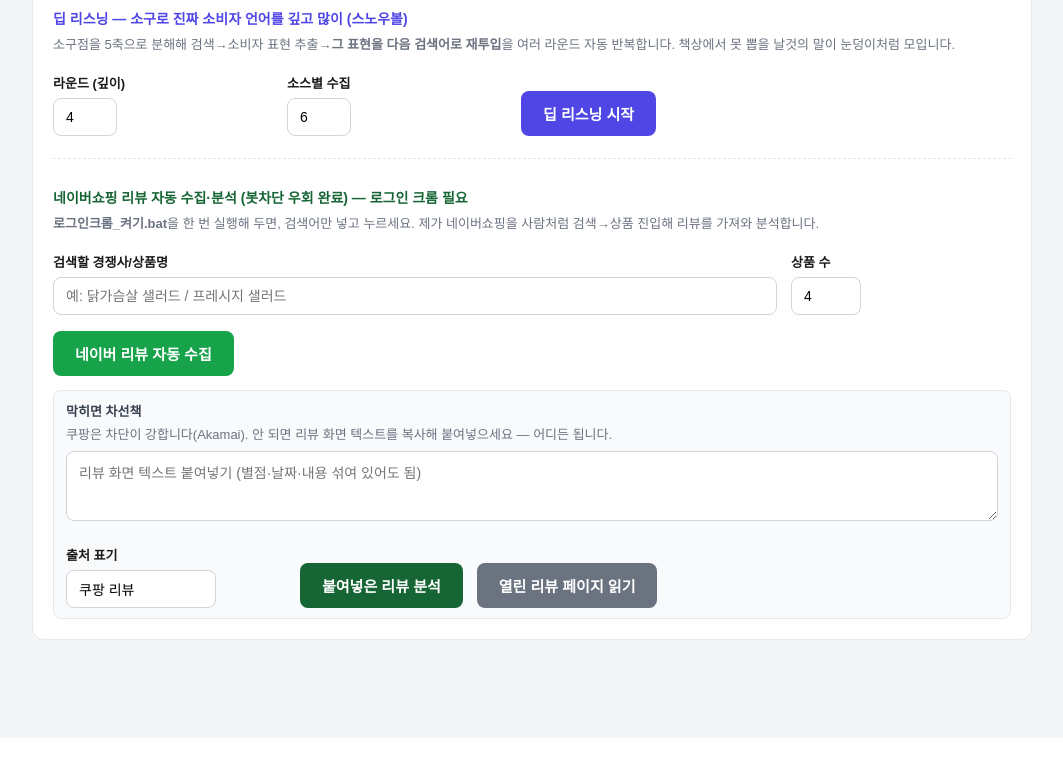
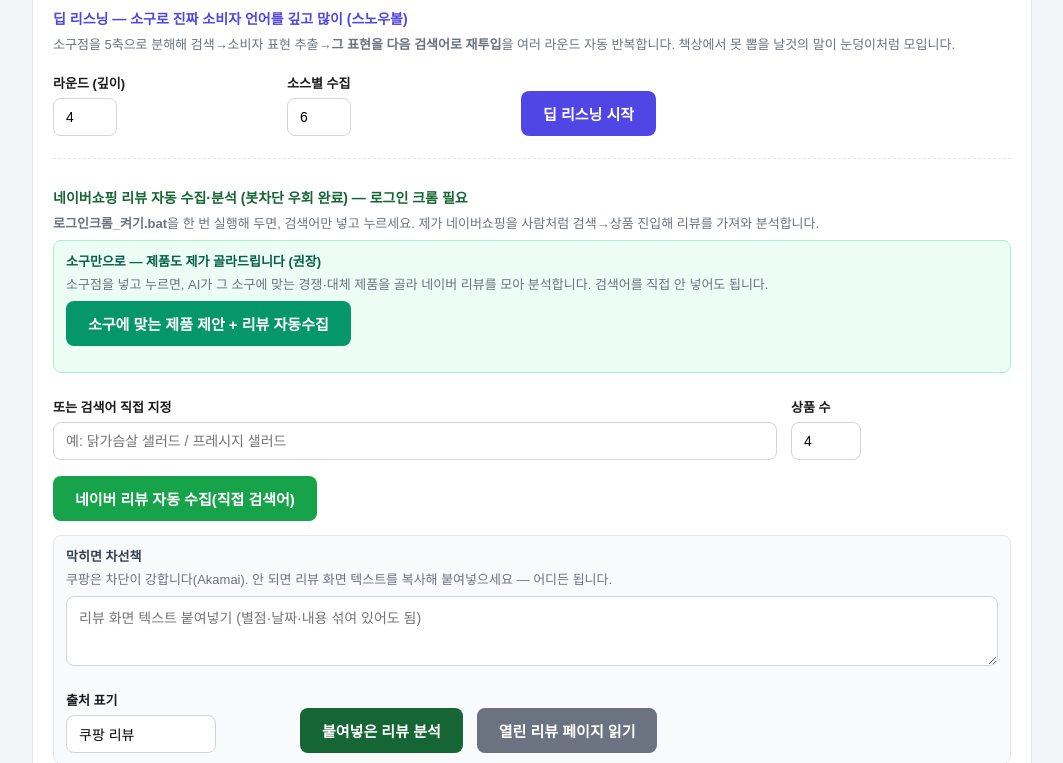
Before and after one commit to LeeTaeYoon10/market-research, a Flask app: page / in a window 1280 px wide. Shown: the part 892-1655 px from the top of the page, without its empty margins (108-1171 px from the left). Before the commit the page ends 1532 px from the top, so only its background shows below. Run offline with Flask 3, Linux system fonts and the light colour scheme; some libraries are stand-ins or nearby versions.

Commit message:
소구→제품 AI 제안→네이버 리뷰 자동수집 (검색어 직접입력 불필요)
- summarizer.suggest_review_queries: 소구점에 맞는 리뷰 풍부한 제품 검색어 6개 제안(카테고리+속성 우선, 적중률↑)
- app: /reviews_suggest(백그라운드)와 /reviews_suggest_status(폴링). 제안 제품들 각각 네이버 자동수집→병합·VOC
- UI: 소구만 넣고 누르는 제품제안+자동수집 버튼(권장) + 직접검색어 옵션 유지. 진행률·고른 제품 표시
- 검증: 간편건강 소구→제품 6개 제안(닭가슴살샐러드·샐러드도시락·컵샐러드 등) 정상

Co-Authored-By: Claude Opus 4.8 (1M context) <noreply@anthropic.com>

```diff
--- a/app.py
+++ b/app.py
@@ -16,6 +16,7 @@ import review_collector
 import listener
 
 DEEP = {"running": False, "log": [], "result": None, "error": None}
+RVW = {"running": False, "log": [], "result": None, "error": None}
 
 app = Flask(__name__)
 LAST = {}  # 마지막 결과 보관 (CSV/리포트/노션용)
@@ -210,6 +211,81 @@ def deep_status():
     return jsonify(out)
 
 
+def _run_review_suggest(appeal, category, competitors, per_product, max_per_query):
+    try:
+        RVW["log"].append({"stage": "제품 제안 중", "items": 0})
+        suggestions = summarizer.suggest_review_queries(appeal, category, competitors)
+        RVW["log"].append({"stage": "제품 제안 완료", "suggestions": suggestions, "items": 0})
+        all_items = []
+        for i, sg in enumerate(suggestions):
+            q = sg["q"]
+            RVW["log"].append({"stage": f"리뷰 수집: {q}", "idx": i + 1, "total": len(suggestions),
+                               "items": len(all_items)})
+            try:
+                blocks = review_collector.auto_naver_reviews(q, max_products=max_per_query)
+            except RuntimeError as e:
+                RVW["error"] = str(e)
+                break
+            for blk in blocks:
+                items = summarizer.parse_pasted_reviews(blk["text"], appeal or "(리뷰)", category,
+                                                        competitors, source=f"네이버쇼핑 리뷰")
+                for it in items:
+                    it["url"] = blk["url"]
+                    it["query"] = q
+                all_items += items
+        # 병합
+        merged = all_items + LAST.get("results", [])
+        seen, dedup = set(), []
+        for it in merged:
+            k = (it.get("source"), it.get("snippet"))
+            if k in seen:
+                continue
+            seen.add(k)
+            dedup.append(it)
+        dedup.sort(key=lambda x: ((x.get("authentic") or 0) + (x.get("relevance") or 0)), reverse=True)
+        overview = analytics.build_overview(dedup, [])
+        trend = analytics.build_trend(dedup)
+        voc = summarizer.build_voc(dedup, appeal, competitors)
+        LAST.update(appeal=appeal, product=category, results=dedup, overview=overview, trend=trend, voc=voc)
+        RVW["result"] = {"count": len(dedup), "added": len(all_items), "results": dedup,
+                         "overview": overview, "trend": trend, "voc": voc,
+                         "suggestions": suggestions, "competitors": competitors}
+    except Exception as e:
+        RVW["error"] = str(e)
+    finally:
+        RVW["running"] = False
+
+
+@app.route("/reviews_suggest", methods=["POST"])
+def reviews_suggest_start():
+    """소구점에 맞는 제품을 AI가 제안하고, 그 제품들의 네이버 리뷰를 자동 수집(백그라운드)."""
+    if RVW["running"]:
+        return jsonify({"error": "이미 리뷰 자동수집이 진행 중입니다."}), 400
+    data = request.get_json()
+    appeal = (data.get("appeal") or LAST.get("appeal") or "").strip()
+    category = (data.get("product") or LAST.get("product") or "").strip()
+    competitors = LAST.get("competitors", []) or [c.strip() for c in (data.get("competitors") or "").split(",") if c.strip()]
+    per_product = int(data.get("per_product") or 20)
+    max_per_query = max(1, min(int(data.get("max_per_query") or 2), 4))
+    if not appeal and not category:
+        return jsonify({"error": "소구점이나 카테고리를 입력하세요."}), 400
+    if not summarizer.ai_mode():
+        return jsonify({"error": "제품 제안은 AI(클로드 코드)가 필요합니다."}), 400
+    RVW.update(running=True, log=[], result=None, error=None)
+    threading.Thread(target=_run_review_suggest,
+                     args=(appeal, category, competitors, per_product, max_per_query), daemon=True).start()
+    return jsonify({"ok": True})
+
+
+@app.route("/reviews_suggest_status")
+def reviews_suggest_status():
+    last = RVW["log"][-1] if RVW["log"] else None
+    out = {"running": RVW["running"], "last": last, "error": RVW["error"], "log": RVW["log"][-12:]}
+    if RVW["result"] and not RVW["running"]:
+        out["result"] = RVW["result"]
+    return jsonify(out)
+
+
 @app.route("/reviews_auto", methods=["POST"])
 def reviews_auto():
     """[봇차단 우회] 네이버 쇼핑을 사람처럼 검색·진입해 경쟁사 상품 리뷰를 자동 수집·분석."""
--- a/summarizer.py
+++ b/summarizer.py
@@ -220,6 +220,30 @@ def summarize(items, appeal, category="", competitors=None):
     return out
 
 
+def suggest_review_queries(appeal, category="", competitors=None):
+    """소구점 조사에 맞는 '네이버쇼핑/쿠팡 제품 검색어'를 AI가 제안한다.
+    경쟁사 브랜드명보다 '리뷰가 많을 대중적 제품 검색어'를 우선(자동수집 적중률↑).
+    반환: [{q, why}]"""
+    competitors = competitors or []
+    if not ai_mode():
+        base = [category] + competitors
+        return [{"q": q, "why": ""} for q in base if q][:6]
+    prompt = (
+        "너는 시장조사 리서처다. 우리는 아래 '소구점'에 대한 진짜 소비자 반응을 "
+        "쇼핑몰 상품 '리뷰'에서 읽으려 한다.\n"
+        f"소구점: {appeal}\n카테고리: {category or '(미입력)'}\n"
+        f"경쟁사: {', '.join(competitors) if competitors else '(없음)'}\n\n"
+        "이 소구점을 잘 드러낼 '경쟁사·대체재 제품'을 네이버쇼핑/쿠팡에서 검색할 검색어 6개를 제안해라. "
+        "조건: (1)실제로 많이 팔리고 리뷰가 많을 대중적 제품 검색어 (2)특정 브랜드명보다 '제품 카테고리+속성'(예: '닭가슴살 샐러드','다이어트 도시락')이 리뷰가 풍부 "
+        "(3)소구점 관련 소비자 반응이 잘 나올 제품. 각 why(왜 이 제품 리뷰가 소구 조사에 유용한지).\n"
+        '설명 없이 JSON 배열로만: [{"q":"검색어","why":"이유"}, ...]'
+    )
+    arr = _extract_json(_ask(prompt, timeout=90)) or []
+    out = [{"q": str(d.get("q", "")).strip(), "why": str(d.get("why", "")).strip()}
+           for d in arr if isinstance(d, dict) and d.get("q")]
+    return out[:6]
+
+
 def parse_pasted_reviews(text, appeal, category="", competitors=None, source="붙여넣은 리뷰"):
     """쇼핑몰 리뷰 페이지에서 복사한 통 텍스트를 개별 리뷰로 분리하고 각각 평가한다.
     봇차단과 무관(이미 사람이 본 텍스트). 반환: 평가된 리뷰 item 리스트."""
--- a/templates/index.html
+++ b/templates/index.html
@@ -150,9 +150,15 @@
       <div class="sub" style="margin-bottom:8px;">
         <b>로그인크롬_켜기.bat</b>을 한 번 실행해 두면, 검색어만 넣고 누르세요. 제가 네이버쇼핑을 사람처럼 검색→상품 진입해 리뷰를 가져와 분석합니다.
       </div>
+      <div style="background:#ecfdf5; border:1px solid #a7f3d0; border-radius:8px; padding:10px 12px; margin-bottom:12px;">
+        <b style="font-size:13px; color:#065f46;">소구만으로 — 제품도 제가 골라드립니다 (권장)</b>
+        <div class="sub" style="margin:4px 0 8px;">소구점을 넣고 누르면, AI가 그 소구에 맞는 경쟁·대체 제품을 골라 네이버 리뷰를 모아 분석합니다. 검색어를 직접 안 넣어도 됩니다.</div>
+        <button id="suggestBtn" onclick="suggestReviews()" style="background:#059669; margin-top:0;">소구에 맞는 제품 제안 + 리뷰 자동수집</button>
+        <div id="suggestProgress" class="sub" style="margin-top:8px;"></div>
+      </div>
       <div class="row">
         <div>
-          <label>검색할 경쟁사/상품명</label>
+          <label>또는 검색어 직접 지정</label>
           <input type="text" id="autoQuery" placeholder="예: 닭가슴살 샐러드 / 프레시지 샐러드">
         </div>
         <div style="flex:0 0 auto;">
@@ -160,7 +166,7 @@
           <input type="text" id="autoMax" value="4" style="width:70px;">
         </div>
       </div>
-      <button id="autoBtn" onclick="autoReviews()" style="background:#16a34a;">네이버 리뷰 자동 수집</button>
+      <button id="autoBtn" onclick="autoReviews()" style="background:#16a34a;">네이버 리뷰 자동 수집(직접 검색어)</button>
 
       <div style="margin-top:14px; background:#f9fafb; border:1px solid #e5e7eb; border-radius:8px; padding:10px 12px;">
         <b style="font-size:13px; color:#374151;">막히면 차선책</b>
@@ -460,6 +466,55 @@ function renderDict(d) {
   document.getElementById('dictRounds').innerHTML = rl;
 }
 
+let suggestTimer = null;
+async function suggestReviews() {
+  const appeal = document.getElementById('appeal').value.trim();
+  const product = document.getElementById('product').value.trim();
+  const competitors = document.getElementById('competitors').value.trim();
+  if (!appeal && !product) { alert('소구점이나 카테고리를 먼저 입력하세요.'); return; }
+  const btn = document.getElementById('suggestBtn');
+  btn.disabled = true; btn.textContent = '제품 고르고 수집 중...';
+  document.getElementById('suggestProgress').textContent = 'AI가 소구에 맞는 제품을 고르는 중...';
+  try {
+    const res = await fetch('/reviews_suggest', {
+      method:'POST', headers:{'Content-Type':'application/json'},
+      body: JSON.stringify({appeal, product, competitors})
+    });
+    const d = await res.json();
+    if (d.error) { document.getElementById('suggestProgress').textContent='오류: '+d.error; btn.disabled=false; btn.textContent='소구에 맞는 제품 제안 + 리뷰 자동수집'; return; }
+    if (suggestTimer) clearInterval(suggestTimer);
+    suggestTimer = setInterval(pollSuggest, 2500);
+  } catch (e) {
+    document.getElementById('suggestProgress').textContent='오류: '+e;
+    btn.disabled=false; btn.textContent='소구에 맞는 제품 제안 + 리뷰 자동수집';
+  }
+}
+
+async function pollSuggest() {
+  try {
+    const res = await fetch('/reviews_suggest_status');
+    const d = await res.json();
+    const pg = document.getElementById('suggestProgress');
+    if (d.last) {
+      let t = d.last.stage || '';
+      if (d.last.idx) t += ` (${d.last.idx}/${d.last.total})`;
+      if (d.last.items!=null) t += ` · 모은 리뷰 ${d.last.items}`;
+      pg.textContent = t;
+    }
+    if (!d.running) {
+      clearInterval(suggestTimer); suggestTimer=null;
+      const btn=document.getElementById('suggestBtn'); btn.disabled=false; btn.textContent='소구에 맞는 제품 제안 + 리뷰 자동수집';
+      if (d.error) { pg.textContent='오류: '+d.error; return; }
+      if (d.result) {
+        const sg = (d.result.suggestions||[]).map(s=>esc(s.q)).join(' · ');
+        pg.innerHTML = `완료 — AI가 고른 제품: <b>${sg}</b> · 리뷰 ${d.result.added}건 분석`;
+        renderVoc(d.result.voc); renderTrend(d.result.trend); renderResults(d.result);
+        document.getElementById('resultCard').scrollIntoView({behavior:'smooth'});
+      }
+    }
+  } catch(e) {}
+}
+
 async function autoReviews() {
   const query = document.getElementById('autoQuery').value.trim();
   if (!query) { alert('검색할 경쟁사/상품명을 넣어주세요.'); return; }
```
